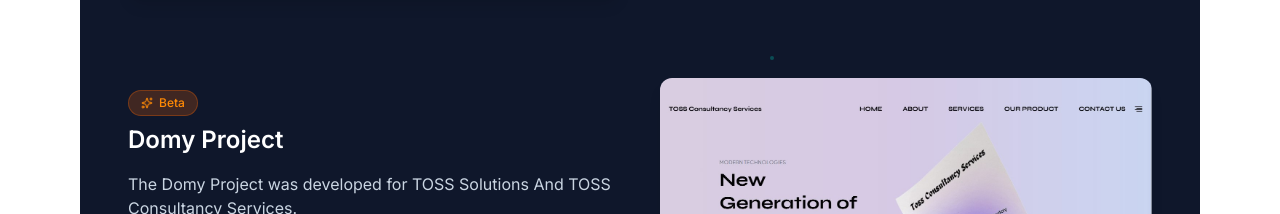
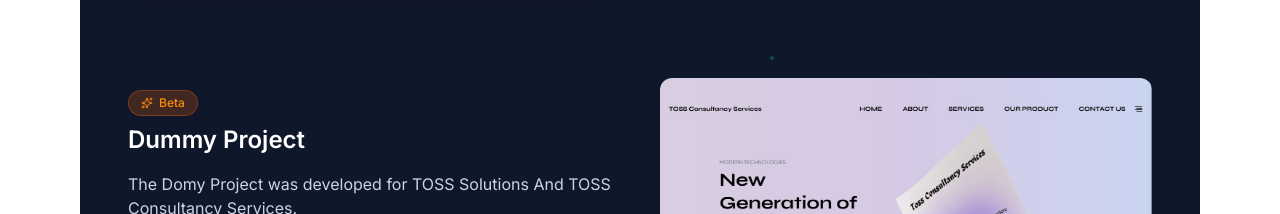
Before and after one commit to krishnavish9329/Krishna-Kumar--Vish-Portfolio, a Next.js app: page / in a window 1280 px wide. Shown: the part 3774-3988 px from the top of the page. Built offline with nearby package versions, Linux system fonts and the light colour scheme.

Commit message:
Update Projects.js
dummy

```diff
--- a/src/app/components/home/Projects.js
+++ b/src/app/components/home/Projects.js
@@ -60,7 +60,7 @@
   {
     id: 4,
     featured: false,
-    title: "Domy Project",
+    title: "Dummy Project",
     description:
       "The Domy Project was developed for TOSS Solutions And TOSS Consultancy Services.",
     technologies: ["React","Vercel"],
```
